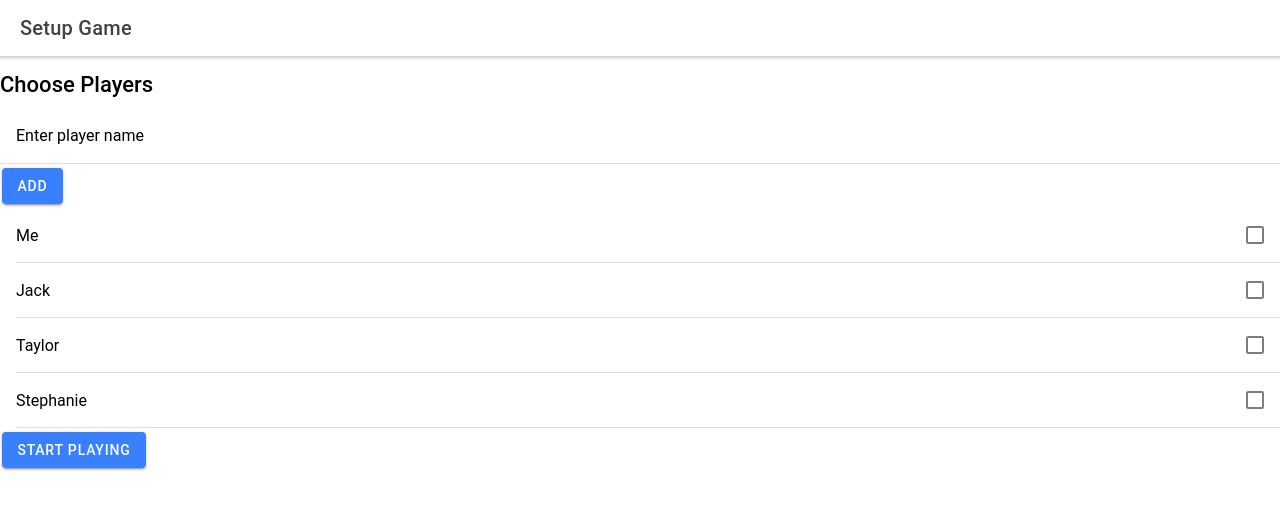
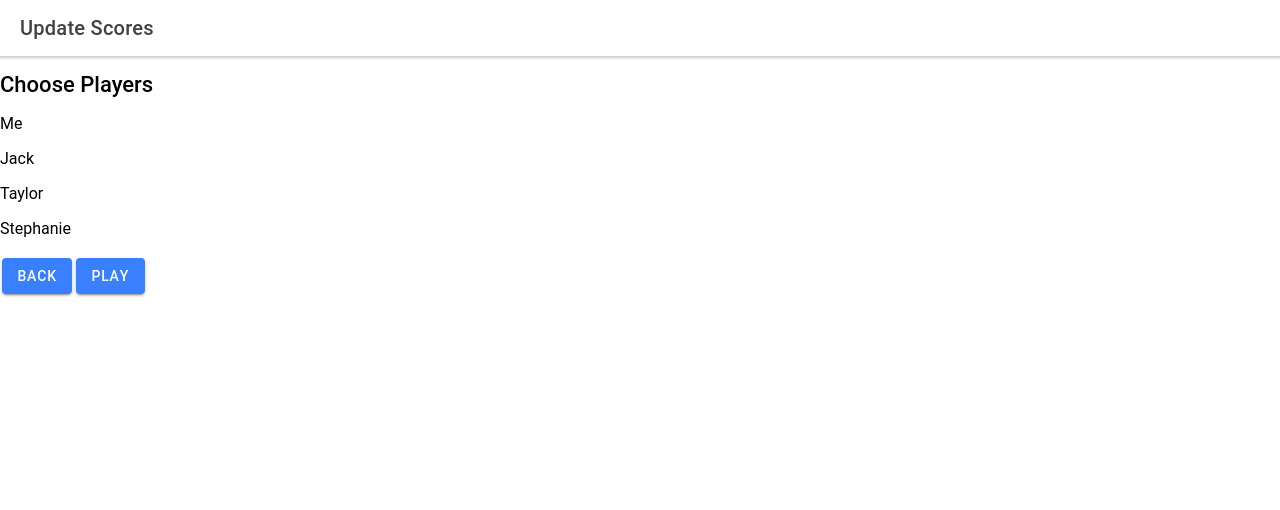
Before and after one commit to mad-java-adv-s21/adv-fe-tca-scrabble, a React (Create React App) app: page /Score in a window 1280 px wide. Shown: the top 510 px of the page. Built offline with nearby package versions, Linux system fonts and the light colour scheme.

Commit message:
previous players into score

```diff
--- a/src/App.tsx
+++ b/src/App.tsx
@@ -3,8 +3,8 @@ import { IonApp, IonRouterOutlet, setupIonicReact } from '@ionic/react';
 import { IonReactRouter } from '@ionic/react-router';
 import { useState } from 'react';
 import  Home  from './pages/Home';
+import { Score } from './pages/Score';
 import { Play } from './pages/Play';
-import { Score } from './pages/Score';
 
 
 /* Core CSS required for Ionic components to work properly */
@@ -141,17 +141,18 @@ const App: React.FC = () => {
               gameResults={results}
           />
         </Route>
-        <Route exact path="/Play">
-          <Play
-            addGameResult={addGameResult}
-            currentGame={currentGame}
-
-          />
-        </Route>
         <Route exact path="/Score">
           <Score
             pastPlayers = {getUniquePlayers(results)}
             setCurrentGame={setCurrentGame}
+
+          />
+        </Route>
+        <Route exact path="/Play">
+          <Play
+            currentGame={currentGame}
+            addGameResult={addGameResult}
+
           />
         </Route>
         <Route exact path="/">
--- a/src/pages/Home.tsx
+++ b/src/pages/Home.tsx
@@ -42,9 +42,9 @@ const Home: React.FC<HomeProps> = ({gameResults}) => {
             Score
        </IonButton>
 
-       <IonText>
+       <h3>
             Total Games Played: {gameResults.length}
-       </IonText>
+       </h3>
 
 
 
--- a/src/pages/Play.tsx
+++ b/src/pages/Play.tsx
@@ -1,11 +1,6 @@
-import React, { useEffect, useState } from 'react';
-import { IonContent, IonHeader, IonPage, IonTitle, IonToolbar, IonButton, IonItemDivider, IonItem, IonTextarea, IonInput, IonLabel, IonCheckbox, IonList  } from '@ionic/react';
-import './Home.css';
-import { gameResult, currentGame } from '../App';
+import { IonContent, IonHeader, IonPage, IonTitle, IonToolbar, IonButton } from '@ionic/react';
+import { currentGame, gameResult } from '../App';
 import { useHistory } from 'react-router-dom';
-
-
-
 
 interface PlayProps {
     addGameResult: (r: gameResult) => void;
@@ -17,53 +12,53 @@ interface PlayProps {
   , currentGame
 }) => {
 
-
   const history = useHistory();
 
+  const endGame = (winningPlayer: string) => {
 
+    // Add the new game result to the app data.
 
+    const mappedPlayers = currentGame.player.map(x => ({
+      name: x
+      , order: 0
+    }));
+    console.log(mappedPlayers);
 
+    addGameResult({
+        start: currentGame.start
+        , end: new Date().toISOString()
+        , players: mappedPlayers
+        , winner: winningPlayer
+    });
+
+    // Navigate Home.
+    history.push("/");
+  };
 
   return (
     <IonPage>
       <IonHeader>
         <IonToolbar>
-                <IonTitle>Play</IonTitle>
+          <IonTitle>Play Game</IonTitle>
         </IonToolbar>
       </IonHeader>
       <IonContent fullscreen>
         <IonHeader collapse="condense">
           <IonToolbar>
-                  <IonTitle size="large">Blank</IonTitle>
+            <IonTitle size="large">Play Game</IonTitle>
           </IonToolbar>
         </IonHeader>
-              <h2>Player Name</h2>
-              <IonItem>
-            <input type="text" id="playerName"/>
-            <IonButton>Add New Player</IonButton>
-          </IonItem>
-
-
-
-
-
-
-
-
+        { currentGame.player.map(x => (
           <IonButton
-              href="/home">
-              Back
-          </IonButton>
-          <IonButton
-              href="/score"
+            key={x}
+            onClick={() => endGame}
 
           >
-
-              Play
-
+            {x} Won
           </IonButton>
+        ))}
         <IonButton
-
+            onClick={() => history.push("/")}
         >
           Done
         </IonButton>
@@ -72,8 +67,4 @@ interface PlayProps {
   );
 };
 
-
-
-
-
 export default Play;
--- a/src/pages/Score.tsx
+++ b/src/pages/Score.tsx
@@ -1,7 +1,9 @@
-import { IonContent, IonHeader, IonPage, IonTitle, IonToolbar, IonButton, IonItem, IonLabel, IonCheckbox, IonInput } from '@ionic/react';
-import { useHistory } from 'react-router';
-import { currentGame } from '../App';
-import { useEffect, useState } from 'react';
+import React, { useEffect, useState } from 'react';
+import { IonContent, IonHeader, IonPage, IonTitle, IonToolbar, IonButton, IonItemDivider, IonItem, IonTextarea, IonInput, IonLabel, IonCheckbox, IonList  } from '@ionic/react';
+import './Home.css';
+import { gameResult, currentGame } from '../App';
+import { useHistory } from 'react-router-dom';
+
 
 interface ScoreProps {
     pastPlayers: string[];
@@ -13,50 +15,14 @@ export const Score: React.FC<ScoreProps> = ({
    , setCurrentGame
   }) => {
 
-  const nav = useHistory();
-
-  useEffect(
-    () => {
-      setAvailablerPlayers(pastPlayers.map(x => ({
-        name: x
-        , checked: false
-      })));
-    }
-    , [pastPlayers]
-  );
-
-  const playersWithCheckBoolean = pastPlayers.map(x => ({
+    const playersWithCheckedBoolean = pastPlayers.map(x => ({
       name: x
       , checked: false
     }))
 
-  const [availablePlayers, setAvailablerPlayers] = useState(playersWithCheckBoolean);
-  const [newPlayerName, setNewPlayerName] = useState("");
+    const history = useHistory();
 
-  const togglePlayerChecked = (p: any) => {
-    setAvailablerPlayers(
-      availablePlayers.map(x => ({
-        ...x
-        , checked: x === p ? !x.checked : x.checked
-      }))
-    );
-  };
 
-  const addNewPlayer = () => {
-
-    // Add the new player to available players, default to
-    // checked as we are likely playing with a new player.
-    setAvailablerPlayers([
-      ...availablePlayers
-      , {
-        name: newPlayerName
-        , checked: true
-      }
-    ]);
-
-    // Clear out the input control.
-    setNewPlayerName("");
-  };
 
 
 
@@ -64,62 +30,49 @@ export const Score: React.FC<ScoreProps> = ({
           <IonPage>
             <IonHeader>
               <IonToolbar>
-          <IonTitle>Setup Game</IonTitle>
+                <IonTitle>Update Scores</IonTitle>
               </IonToolbar>
             </IonHeader>
             <IonContent fullscreen>
               <IonHeader collapse="condense">
                 <IonToolbar>
-            <IonTitle size="large">Setup Game</IonTitle>
+                  <IonTitle size="large">Blank</IonTitle>
                 </IonToolbar>
               </IonHeader>
+
+
+
+
+
 
           <h3>
             Choose Players
           </h3>
-        <div>
-          {console.log("jsx", availablePlayers)}
-          <IonItem>
-            <IonLabel
-              position="floating"
-            >
-              Enter player name
-            </IonLabel>
-            <IonInput
-              value={newPlayerName}
-              onIonChange={(e) => setNewPlayerName((e.target as any).value)}
-            ></IonInput>
-          </IonItem>
-          <IonButton
-            onClick={addNewPlayer}
-          >
-            Add
-          </IonButton>
-        </div>
           {
-          availablePlayers.map(x => (
-            <IonItem>
-              <IonLabel>
-                {x.name}
-              </IonLabel>
-              <IonCheckbox
-                checked={x.checked}
-                onIonChange={e => togglePlayerChecked(x)}
-              />
-            </IonItem>
-            )
-          )
+            playersWithCheckedBoolean.map(x => <p key={x.name}>{x.name}</p>)
           }
 
 
           <IonButton
+              href="/home">
+              Back
+          </IonButton>
+          <IonButton
+              href="/score"
 
               >
-          Start Playing
+
+              Play
+
           </IonButton>
+
         </IonContent>
       </IonPage>
         );
       };
 
+
+
+
+
 export default Score;
--- a/tsconfig.json
+++ b/tsconfig.json
@@ -23,5 +23,5 @@
   },
   "include": [
     "src"
-  ]
+, "src/pages/.tsx"  ]
 }
```
Lines whose indentation alone changed are shown as unchanged.
